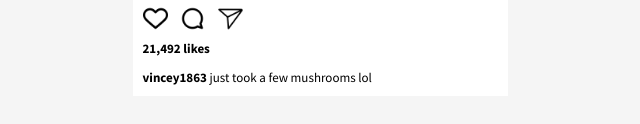
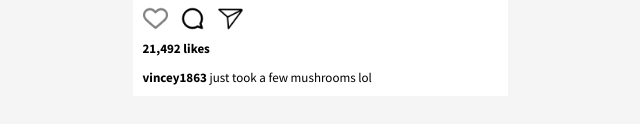
Before and after one commit to adenning4/oldagram, a plain HTML site: page index.html in a window 1280 px wide. In both pictures the pointer is over the picture 475 px from the left and 542 px from the top of the page. Shown: the part 524-648 px from the top of the page, 320-960 px from the left. Drawn offline with Linux system fonts and the light colour scheme.

Commit message:
css tweaks
added hover effect for the icons

```diff
--- a/styles.css
+++ b/styles.css
@@ -76,8 +76,14 @@ header {
 .icon {
   width: 25px;
   margin: 0 10px 5px 0;
+  transition: 100ms linear;
   /*  */
   /* border: 1px dotted red; */
+}
+
+.icon:hover {
+  opacity: 50%;
+  cursor: pointer;
 }
 
 #post-likes {
```
